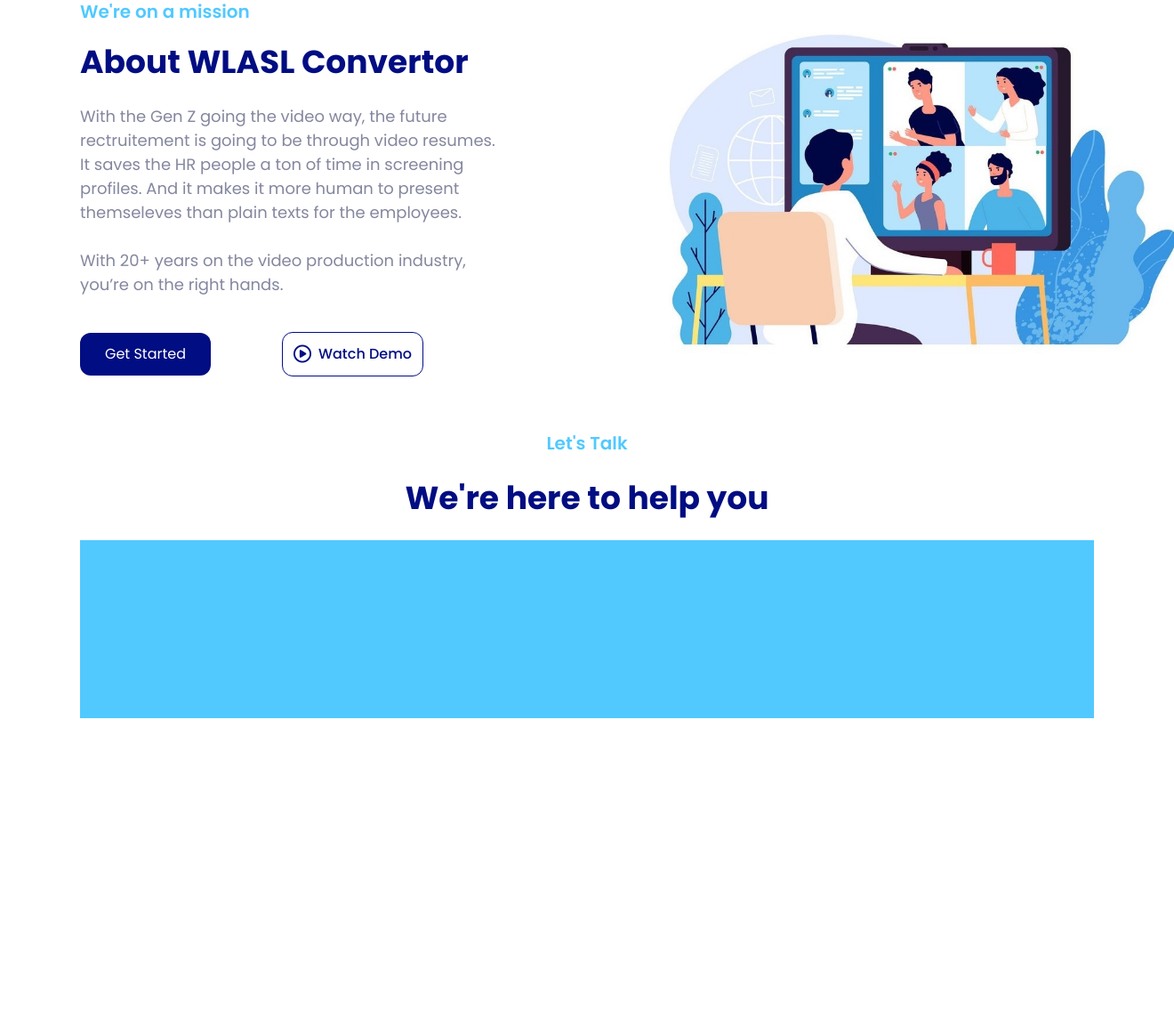
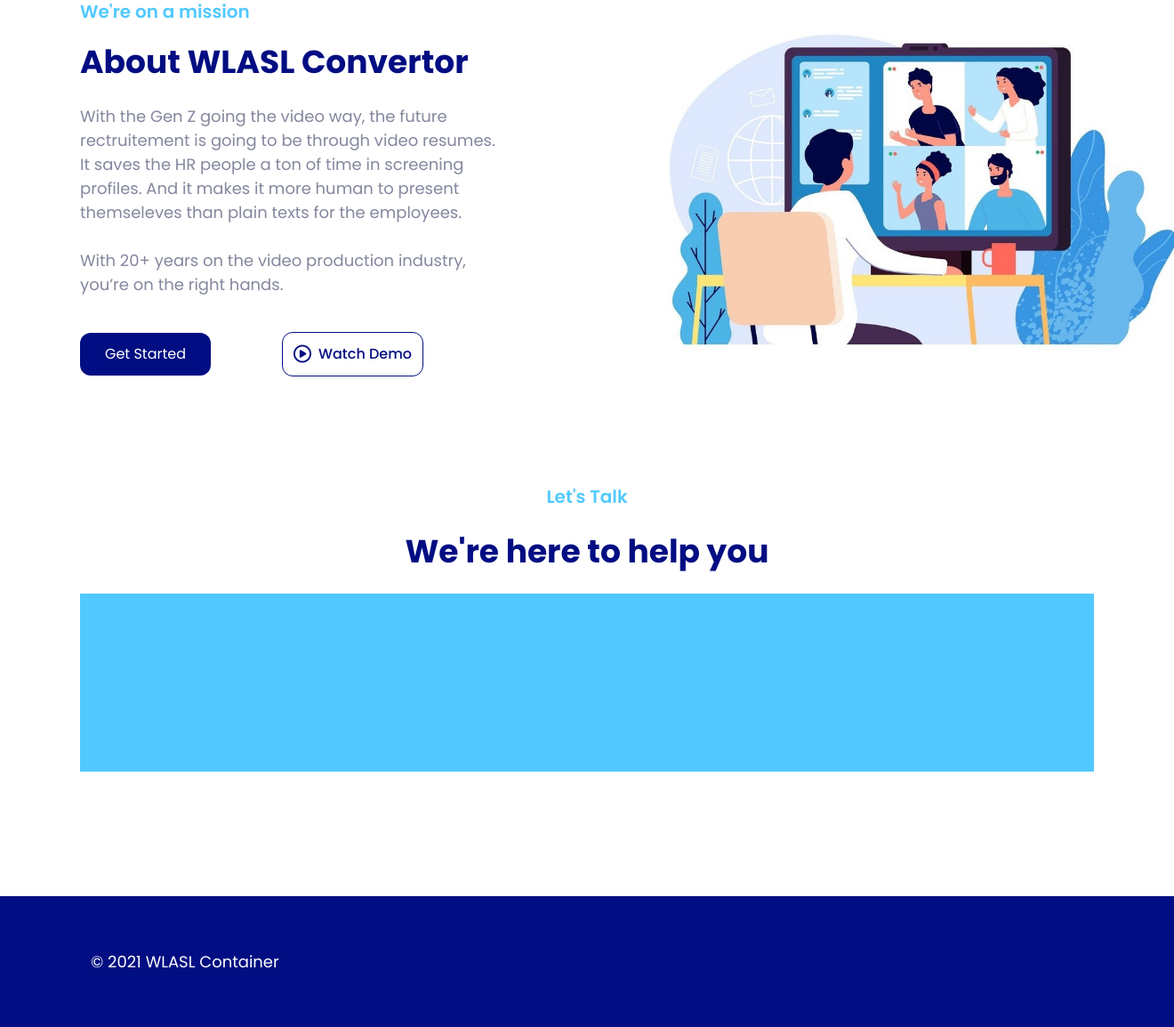
Before and after one commit to Vikraantnegi/SignLanguagePlatform, a Flask app: page / in a window 1320 px wide. Shown: the part 1723-2877 px from the top of the page at 89% size. Before the commit the page ends 2530 px from the top, so only its background shows below. Run offline with Flask 2, Linux system fonts and the light colour scheme; some libraries are stand-ins or nearby versions.

Commit message:
Footer and Contact Layout

```diff
--- a/static/helper.css
+++ b/static/helper.css
@@ -256,6 +256,7 @@ h1, h2, h3, h4, h5, h6 {
 }
 .landingPage__contact{
     gap: 20px;
+    padding: 60px 0;
 }
 .contactTop{
     font-family: 'Poppins', sans-serif;
@@ -277,3 +278,12 @@ h1, h2, h3, h4, h5, h6 {
     justify-content: center;
     align-items: center;
 }
+.site-footer{
+    background: #010D82;
+    padding: 60px 0;
+}
+.site-footer .container{
+    font-family: 'Poppins', sans-serif;
+    font-size: 18px;
+    color: #FFFFFF;
+}
--- a/templates/index.html
+++ b/templates/index.html
@@ -143,6 +143,11 @@
                 </div>
             </div>
         </main>
+        <footer class="site-footer">
+            <div class="container">
+                © 2021 WLASL Container
+            </div>
+        </footer>
         <script src="https://code.iconify.design/2/2.1.0/iconify.min.js"></script>
         <script src="https://kit.fontawesome.com/fba84f6e32.js" crossorigin="anonymous"></script>
         <script src="https://cdn.jsdelivr.net/npm/bootstrap@5.1.3/dist/js/bootstrap.bundle.min.js"
```
